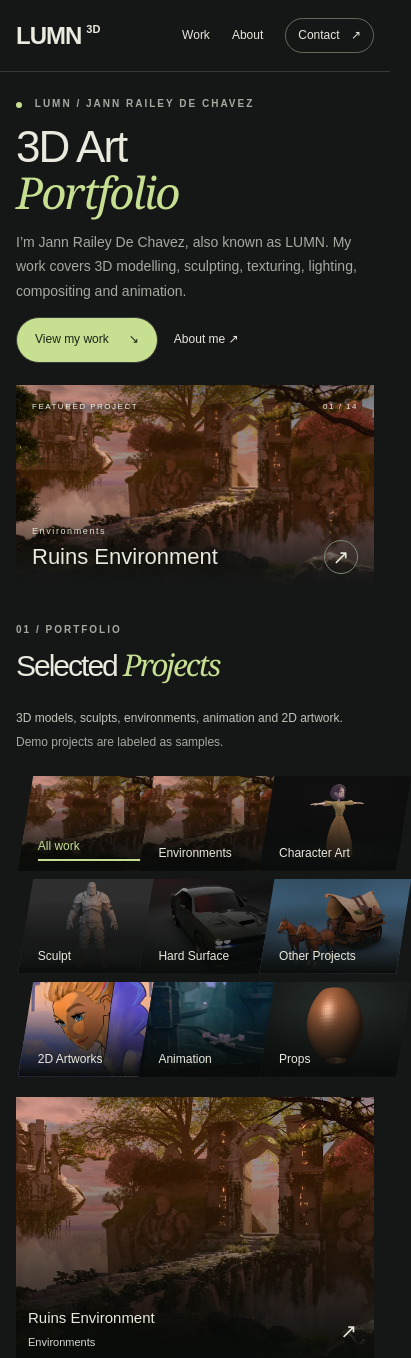
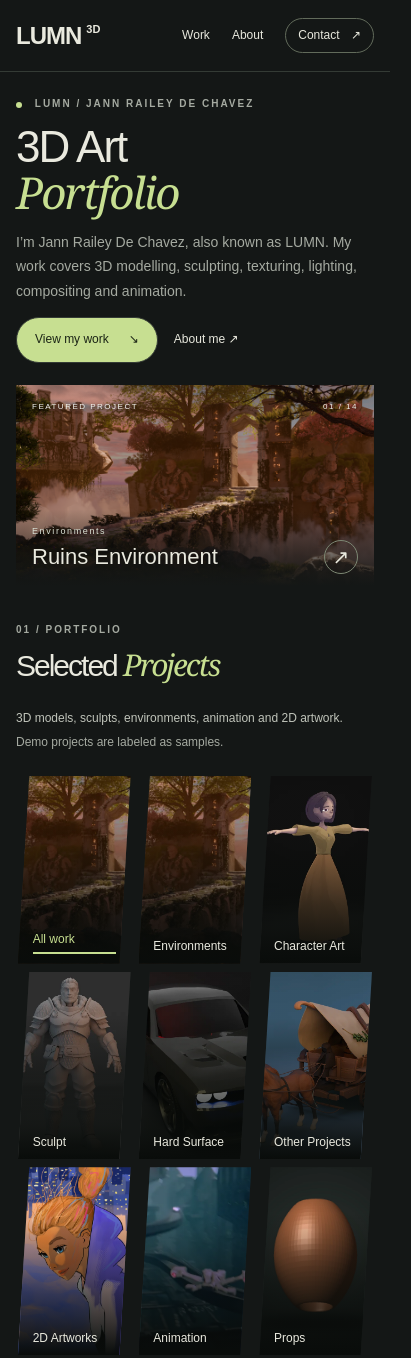
Before and after one commit to UnZero2126/3d-portfolio, a plain HTML site: page index.html in a window 390 px wide. Shown: the top 1358 px of the page, 411 px wide, since content can reach past the window. Drawn offline with Linux system fonts and the light colour scheme.

Commit message:
Make category tiles tall portrait while preserving wrapped layout

```diff
--- a/css/style.css
+++ b/css/style.css
@@ -97,7 +97,7 @@ section{margin-left:clamp(16px,3vw,56px);margin-right:clamp(16px,3vw,56px)}
 .section-heading .eyebrow{margin-bottom:10px}
 .section-heading h2{font-size:clamp(30px,3vw,44px)}
 #filters{grid-auto-flow:row;grid-auto-columns:auto;grid-template-columns:repeat(9,minmax(0,1fr));gap:8px;overflow:visible;padding:8px 2px 20px;scroll-snap-type:none}
-#filters .category-tile{aspect-ratio:4/3;min-height:105px}
+#filters .category-tile{aspect-ratio:3/5;min-height:105px}
 .category-visual{clip-path:polygon(10% 0,100% 0,90% 100%,0 100%)}
 .category-caption{left:13%;right:13%;bottom:14px;gap:4px}
 .category-name{font-size:clamp(11px,1vw,16px);line-height:1.2;overflow-wrap:normal}
@@ -113,7 +113,7 @@ section{margin-left:clamp(16px,3vw,56px);margin-right:clamp(16px,3vw,56px)}
 @media(min-width:1700px){.gallery{grid-template-columns:repeat(5,minmax(0,1fr))}}
 @media(max-width:1100px){
  #filters{grid-template-columns:repeat(5,minmax(0,1fr))}
- #filters .category-tile{aspect-ratio:16/10}
+ #filters .category-tile{aspect-ratio:3/5}
  .category-name{font-size:14px}
  .gallery{grid-template-columns:repeat(3,minmax(0,1fr))}
 }
```
